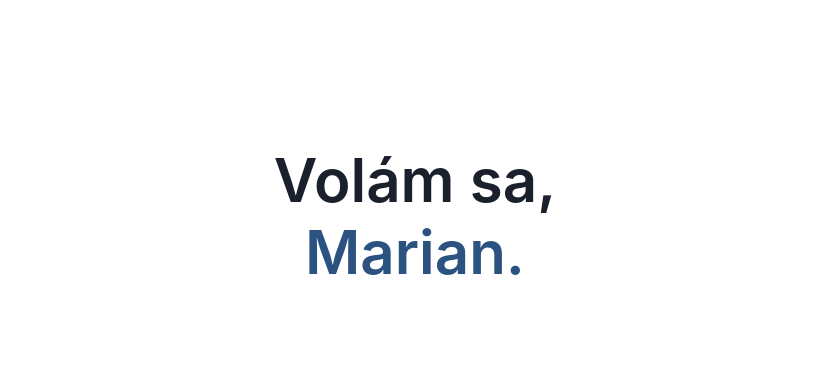
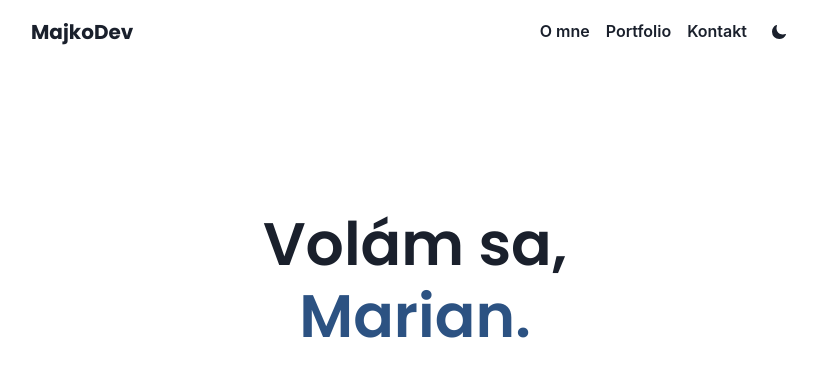
Before and after one commit to MajkoDev/my-portfolio, a Next.js app: page / in a window 1280 px wide. Shown: the top 376 px of the page, without its empty margins (225-1041 px from the left). Built offline with nearby package versions, Linux system fonts and the light colour scheme.

Commit message:
header component

```diff
--- /dev/null
+++ b/components/header.jsx
@@ -0,0 +1,68 @@
+import {
+  Heading,
+  HStack,
+  IconButton,
+  useColorMode,
+  Button,
+  Link,
+} from "@chakra-ui/react";
+import { IoMoon, IoSunny } from "react-icons/io5";
+import NextLink from "next/link";
+
+const Header = () => {
+  const { toggleColorMode, colorMode } = useColorMode();
+  return (
+    <HStack
+      as='nav'
+      w='full'
+      justifyContent='space-between'
+      alignItems='center'
+      py={3}>
+      <Heading size='md'>MajkoDev</Heading>
+
+      <HStack alignItems='center' spacing={2}>
+        <NextLink href='/' passHref>
+          <Button
+            as={Link}
+            p={1}
+            size='ms'
+            variant='ghost'
+            _hover={{ textDecor: "none" }}>
+            O mne
+          </Button>
+        </NextLink>
+
+        <NextLink href='/' passHref>
+          <Button
+            as={Link}
+            p={1}
+            size='ms'
+            variant='ghost'
+            _hover={{ textDecor: "none" }}>
+            Portfolio
+          </Button>
+        </NextLink>
+
+        <NextLink href='/' passHref>
+          <Button
+            as={Link}
+            p={1}
+            size='ms'
+            variant='ghost'
+            _hover={{ textDecor: "none" }}>
+            Kontakt
+          </Button>
+        </NextLink>
+
+        <IconButton
+          arial-label='toggle theme'
+          variant='ghost'
+          icon={colorMode === "light" ? <IoMoon /> : <IoSunny />}
+          onClick={toggleColorMode}
+        />
+      </HStack>
+    </HStack>
+  );
+};
+
+export default Header;
--- a/components/layout.jsx
+++ b/components/layout.jsx
@@ -1,10 +1,12 @@
-import { VStack } from "@chakra-ui/react";
+import { Container, VStack } from "@chakra-ui/react";
+import Header from "./header";
 
 const Layout = ({ children }) => {
   return (
-    <>
+    <Container maxW='container.md' padding={0}>
+      <Header />
       <VStack spacing={0}>{children}</VStack>
-    </>
+    </Container>
   );
 };
 
--- a/package.json
+++ b/package.json
@@ -14,7 +14,8 @@
     "framer-motion": "^6",
     "next": "12.0.10",
     "react": "17.0.2",
-    "react-dom": "17.0.2"
+    "react-dom": "17.0.2",
+    "react-icons": "^4.3.1"
   },
   "devDependencies": {
     "eslint": "8.9.0",
--- a/pages/_app.js
+++ b/pages/_app.js
@@ -1,5 +1,6 @@
 import { ChakraProvider } from "@chakra-ui/react";
 
+import '../style.css'
 import theme from '../styles/theme'
 import Layout from '../components/layout'
 
--- /dev/null
+++ b/style.css
@@ -0,0 +1 @@
+@import url('https://fonts.googleapis.com/css2?family=Poppins:wght@300;400;500;600;700&display=swap');
--- a/styles/theme.jsx
+++ b/styles/theme.jsx
@@ -1,5 +1,9 @@
-import {extendTheme} from "@chakra-ui/react";
+import {extendTheme, theme as base} from "@chakra-ui/react";
 
-const theme = extendTheme({})
+const theme = extendTheme({
+    fonts:{
+        heading: `Poppins, ${base.fonts.heading}`,
+    }
+})
 
 export default theme
```
Also changed, not shown: 2 other files (tests, documents, lock files or other folders).
